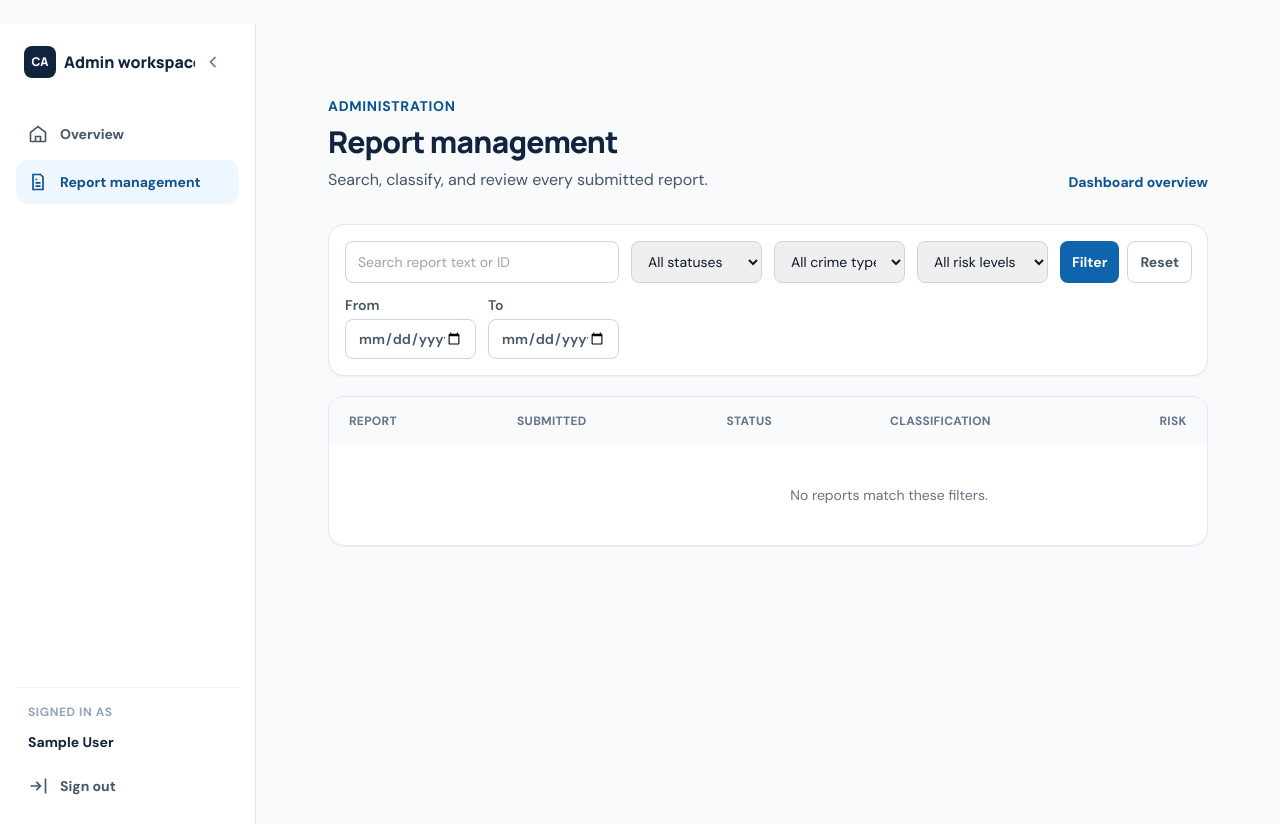
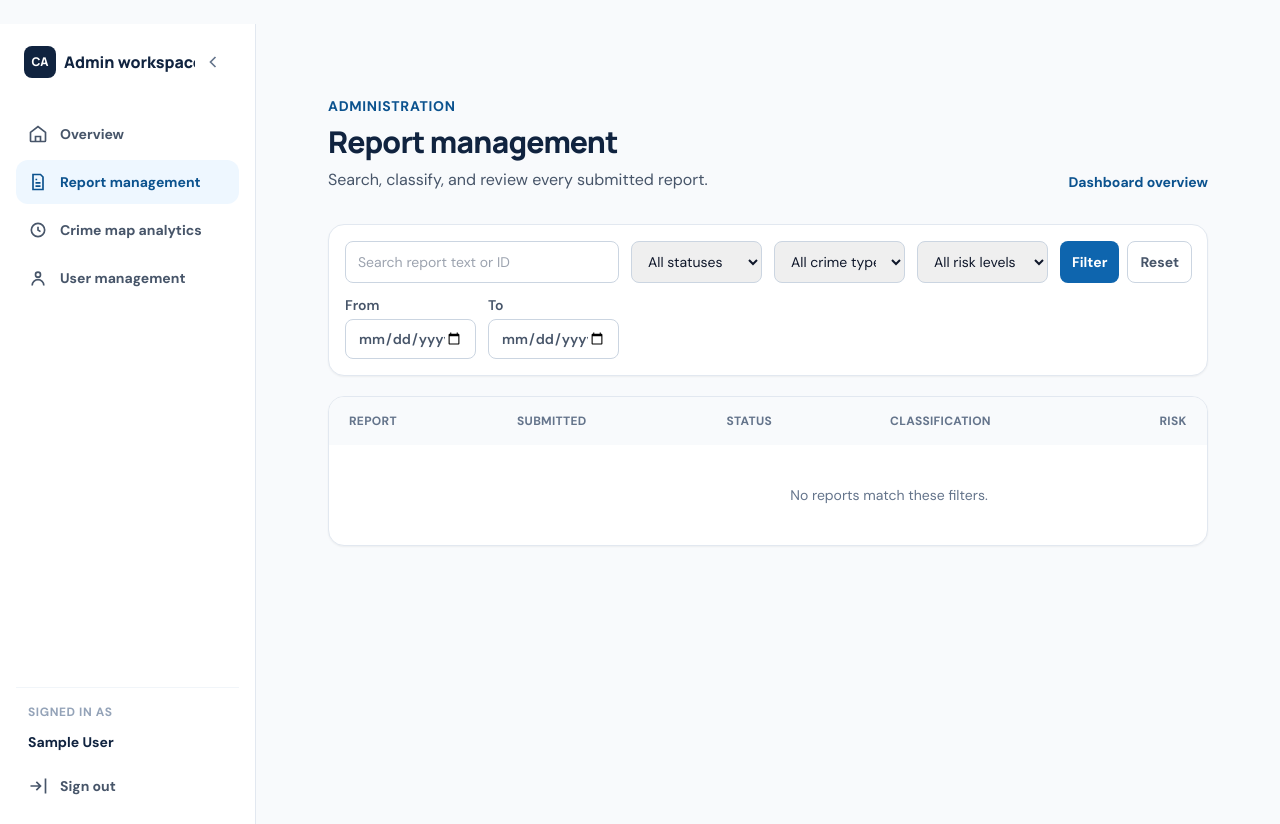
Before and after one commit to Kingsley-codes/crimeAlert, a Flask app: page /admin/reports in a window 1280 px wide. Run offline with Flask 3, Linux system fonts and the light colour scheme; the visitor is signed in with stand-in values (Sample User, id 1); data that the repository does not hold is empty; some libraries are stand-ins or nearby versions.

Commit message:
milestone 9 & 10

```diff
--- a/app/routes/admin/__init__.py
+++ b/app/routes/admin/__init__.py
@@ -12,6 +12,7 @@ from app.models.admin_log import AdminLog
 from app.models.crime_type import CrimeType
 from app.models.crime_report import CrimeReport
 from app.models.notification import Notification
+from app.models.user import User
 from app.services.auth_service import authenticate_user
 from app.utils.decorators import admin_required
 
@@ -19,6 +20,7 @@ from app.utils.decorators import admin_required
 admin_bp = Blueprint("admin", __name__, url_prefix="/admin")
 VALID_STATUSES = {"approved", "rejected"}
 VALID_RISK_LEVELS = {"high", "medium", "low"}
+VALID_USER_STATUSES = {"active", "suspended"}
 
 
 def _report_payload(report: CrimeReport) -> dict[str, object]:
@@ -33,6 +35,35 @@ def _json_error(message: str, status: int = 400):
 def _parse_filter_date(value: str | None) -> date | None:
     if not value:
         return None
+
+
+def _map_payload(report: CrimeReport) -> dict[str, object]:
+    """Return full-location report data exclusively for the admin analytics map."""
+    return {
+        "id": report.id,
+        "crime_type": report.crime_type,
+        "incident_datetime": report.incident_datetime.isoformat(),
+        "risk_level": report.risk_level,
+        "status": report.status,
+        "latitude": float(report.latitude),
+        "longitude": float(report.longitude),
+    }
+
+
+def _hotspots(reports: list[CrimeReport]) -> list[dict[str, object]]:
+    """Group reports into approximately 5 km coordinate grid cells for quick hotspot ranking."""
+    cell_size = 0.05
+    cells: dict[tuple[int, int], int] = {}
+    for report in reports:
+        key = (int(float(report.latitude) // cell_size), int(float(report.longitude) // cell_size))
+        cells[key] = cells.get(key, 0) + 1
+    return [
+        {
+            "zone": f"Grid {latitude * cell_size:.2f}°, {longitude * cell_size:.2f}°",
+            "count": count,
+        }
+        for (latitude, longitude), count in sorted(cells.items(), key=lambda item: (-item[1], item[0]))[:5]
+    ]
     try:
         return date.fromisoformat(value)
     except ValueError:
@@ -145,6 +176,83 @@ def report_management():  # type: ignore[no-untyped-def]
     return render_template("admin/report_management.html", reports=reports, crime_types=crime_types)
 
 
+@admin_bp.get("/map-analytics")
+@admin_required
+def map_analytics():  # type: ignore[no-untyped-def]
+    """Render the administrator-only all-report crime map."""
+    return render_template("admin/map_analytics.html")
+
+
+@admin_bp.get("/map-analytics/data")
+@admin_required
+def map_analytics_data():  # type: ignore[no-untyped-def]
+    """Return all reports and the five busiest coordinate-grid zones for administrators."""
+    reports = db.session.scalars(db.select(CrimeReport).order_by(CrimeReport.incident_datetime.desc(), CrimeReport.id.desc())).all()
+    return jsonify({"reports": [_map_payload(report) for report in reports], "hotspots": _hotspots(reports)})
+
+
+@admin_bp.get("/users")
+@admin_required
+def user_management():  # type: ignore[no-untyped-def]
+    """List standard user accounts without ever removing their report history."""
+    search = request.args.get("search", "").strip()
+    status = request.args.get("status", "").strip().lower()
+    statement = db.select(User).where(User.role == "user")
+    if status in VALID_USER_STATUSES:
+        statement = statement.where(User.is_active.is_(status == "active"))
+    if search:
+        pattern = f"%{search}%"
+        statement = statement.where(or_(User.name.ilike(pattern), User.email.ilike(pattern), cast(User.id, String).ilike(pattern)))
+    users = db.session.scalars(statement.order_by(User.created_at.desc(), User.id.desc())).all()
+    report_counts = dict(
+        db.session.execute(
+            db.select(CrimeReport.reporter_id, db.func.count(CrimeReport.id))
+            .where(CrimeReport.reporter_id.is_not(None))
+            .group_by(CrimeReport.reporter_id)
+        ).all()
+    )
+    return render_template("admin/user_management.html", users=users, report_counts=report_counts)
+
+
+@admin_bp.get("/users/<int:user_id>")
+@admin_required
+def user_report_history(user_id: int):  # type: ignore[no-untyped-def]
+    """Show an administrator the full retained report history for one standard user."""
+    user = db.session.scalar(db.select(User).where(User.id == user_id, User.role == "user"))
+    if user is None:
+        from flask import abort
+
+        abort(404)
+    reports = db.session.scalars(
+        db.select(CrimeReport).where(CrimeReport.reporter_id == user.id).order_by(CrimeReport.created_at.desc(), CrimeReport.id.desc())
+    ).all()
+    return render_template("admin/user_report_history.html", user=user, reports=reports)
+
+
+@admin_bp.post("/users/<int:user_id>/status")
+@admin_required
+def update_user_status(user_id: int):  # type: ignore[no-untyped-def]
+    """Suspend or reactivate a standard user while retaining every related report."""
+    payload = request.get_json(silent=True)
+    action = str(payload.get("action", "")).strip().lower() if isinstance(payload, dict) else ""
+    if action not in {"suspend", "reactivate"}:
+        return _json_error("Choose suspend or reactivate.")
+    user = db.session.scalar(db.select(User).where(User.id == user_id, User.role == "user"))
+    if user is None:
+        return _json_error("User not found.", 404)
+    new_active = action == "reactivate"
+    if user.is_active == new_active:
+        return _json_error(f"User is already {'active' if new_active else 'suspended'}.")
+    try:
+        user.is_active = new_active
+        db.session.add(AdminLog(admin_id=current_user.id, action=f"user.{action}:{user.id}"))
+        db.session.commit()
+    except Exception:
+        db.session.rollback()
+        return _json_error("The user account could not be updated.", 500)
+    return jsonify({"ok": True, "message": f"{user.name}'s account was {'reactivated' if new_active else 'suspended'}.", "is_active": user.is_active})
+
+
 @admin_bp.post("/reports/<int:report_id>/actions")
 @admin_required
 def update_report(report_id: int):  # type: ignore[no-untyped-def]
--- /dev/null
+++ b/app/templates/admin/user_report_history.html
@@ -0,0 +1,6 @@
+{% extends "dashboard_base.html" %}
+{% block title %}{{ user.name }}'s reports | CrimeAlert{% endblock %}
+{% block dashboard_content %}
+<div class="flex flex-col justify-between gap-4 sm:flex-row sm:items-end"><div><a href="{{ url_for('admin.user_management') }}" class="text-sm font-bold text-brand-700 hover:underline">← User management</a><p class="mt-5 text-sm font-bold uppercase tracking-wider text-brand-700">User report history</p><h1 class="mt-2 font-display text-3xl font-extrabold tracking-tight text-ink">{{ user.name }}</h1><p class="mt-2 text-slate-600">{{ user.email }} · Account is {{ 'active' if user.is_active else 'suspended' }}.</p></div><span class="rounded-full px-3 py-1.5 text-sm font-bold {{ 'bg-emerald-50 text-emerald-700' if user.is_active else 'bg-red-50 text-red-700' }}">{{ 'Active' if user.is_active else 'Suspended' }}</span></div>
+<div class="mt-8 overflow-hidden rounded-2xl border border-slate-200 bg-white shadow-sm"><div class="overflow-x-auto"><table class="min-w-[48rem] w-full text-left text-sm"><thead class="bg-slate-50 text-xs uppercase tracking-wide text-slate-500"><tr><th class="px-5 py-4">Report</th><th class="px-5 py-4">Incident</th><th class="px-5 py-4">Status</th><th class="px-5 py-4">Risk</th></tr></thead><tbody class="divide-y divide-slate-100">{% for report in reports %}<tr><td class="max-w-md px-5 py-4"><p class="font-bold capitalize text-ink">#{{ report.id }} · {{ report.crime_type }}</p><p class="mt-1 line-clamp-2 text-slate-500">{{ report.description }}</p></td><td class="whitespace-nowrap px-5 py-4 text-slate-600">{{ report.incident_datetime.strftime('%d %b %Y, %H:%M') }}</td><td class="px-5 py-4"><span class="rounded-full bg-slate-100 px-2.5 py-1 text-xs font-bold capitalize text-slate-700">{{ report.status }}</span></td><td class="px-5 py-4 capitalize text-slate-600">{{ report.risk_level }}</td></tr>{% else %}<tr><td colspan="4" class="px-5 py-10 text-center text-slate-500">This user has not submitted any reports.</td></tr>{% endfor %}</tbody></table></div></div>
+{% endblock %}
--- a/app/templates/base.html
+++ b/app/templates/base.html
@@ -16,7 +16,7 @@
   </head>
   <body class="min-h-screen bg-slate-50 font-sans text-slate-900 antialiased">
     {% set current_endpoint = request.endpoint %}
-    {% set dashboard_active = current_endpoint in ['web.dashboard', 'web.my_reports', 'web.my_report_detail', 'web.report_crime', 'admin.dashboard', 'admin.report_management'] %}
+    {% set dashboard_active = current_endpoint in ['web.dashboard', 'web.my_reports', 'web.my_report_detail', 'web.report_crime', 'admin.dashboard', 'admin.report_management', 'admin.map_analytics', 'admin.user_management', 'admin.user_report_history'] %}
     {% set is_dashboard = dashboard_active %}
     {% if not is_dashboard %}
     <header class="sticky top-0 z-50 border-b border-slate-200/80 bg-white/95 backdrop-blur">
--- a/app/templates/dashboard_base.html
+++ b/app/templates/dashboard_base.html
@@ -22,6 +22,8 @@
       {% if is_admin_dashboard %}
       <a href="{{ url_for('admin.dashboard') }}" title="Overview" class="flex items-center gap-3 rounded-xl px-3 py-3 text-sm font-bold {{ 'bg-brand-50 text-brand-700' if dashboard_endpoint == 'admin.dashboard' else 'text-slate-600 hover:bg-slate-100 hover:text-ink' }}"><svg class="h-5 w-5 shrink-0" viewBox="0 0 24 24" fill="none" stroke="currentColor" stroke-width="2"><path d="m3 10 9-7 9 7v10a1 1 0 0 1-1 1H4a1 1 0 0 1-1-1V10Z"/><path d="M9 21v-6h6v6"/></svg><span class="sidebar-label whitespace-nowrap">Overview</span></a>
       <a href="{{ url_for('admin.report_management') }}" title="Report management" class="flex items-center gap-3 rounded-xl px-3 py-3 text-sm font-bold {{ 'bg-brand-50 text-brand-700' if dashboard_endpoint == 'admin.report_management' else 'text-slate-600 hover:bg-slate-100 hover:text-ink' }}"><svg class="h-5 w-5 shrink-0" viewBox="0 0 24 24" fill="none" stroke="currentColor" stroke-width="2"><path d="M6 3h9l3 3v15H6z"/><path d="M9 13h6M9 17h6M9 9h2"/></svg><span class="sidebar-label whitespace-nowrap">Report management</span></a>
+      <a href="{{ url_for('admin.map_analytics') }}" title="Crime map analytics" class="flex items-center gap-3 rounded-xl px-3 py-3 text-sm font-bold {{ 'bg-brand-50 text-brand-700' if dashboard_endpoint == 'admin.map_analytics' else 'text-slate-600 hover:bg-slate-100 hover:text-ink' }}"><svg class="h-5 w-5 shrink-0" viewBox="0 0 24 24" fill="none" stroke="currentColor" stroke-width="2"><circle cx="12" cy="12" r="8"/><path d="M12 8v4l3 2"/></svg><span class="sidebar-label whitespace-nowrap">Crime map analytics</span></a>
+      <a href="{{ url_for('admin.user_management') }}" title="User management" class="flex items-center gap-3 rounded-xl px-3 py-3 text-sm font-bold {{ 'bg-brand-50 text-brand-700' if dashboard_endpoint in ['admin.user_management', 'admin.user_report_history'] else 'text-slate-600 hover:bg-slate-100 hover:text-ink' }}"><svg class="h-5 w-5 shrink-0" viewBox="0 0 24 24" fill="none" stroke="currentColor" stroke-width="2"><circle cx="12" cy="8" r="3"/><path d="M5 21a7 7 0 0 1 14 0"/></svg><span class="sidebar-label whitespace-nowrap">User management</span></a>
       {% else %}
       <a href="{{ url_for('web.dashboard') }}" title="Overview" class="flex items-center gap-3 rounded-xl px-3 py-3 text-sm font-bold {{ 'bg-brand-50 text-brand-700' if dashboard_endpoint == 'web.dashboard' else 'text-slate-600 hover:bg-slate-100 hover:text-ink' }}"><svg class="h-5 w-5 shrink-0" viewBox="0 0 24 24" fill="none" stroke="currentColor" stroke-width="2"><path d="m3 10 9-7 9 7v10a1 1 0 0 1-1 1H4a1 1 0 0 1-1-1V10Z"/><path d="M9 21v-6h6v6"/></svg><span class="sidebar-label whitespace-nowrap">Overview</span></a>
       <a href="{{ url_for('web.my_reports') }}" title="My reports" class="flex items-center gap-3 rounded-xl px-3 py-3 text-sm font-bold {{ 'bg-brand-50 text-brand-700' if dashboard_endpoint in ['web.my_reports', 'web.my_report_detail'] else 'text-slate-600 hover:bg-slate-100 hover:text-ink' }}"><svg class="h-5 w-5 shrink-0" viewBox="0 0 24 24" fill="none" stroke="currentColor" stroke-width="2"><path d="M6 3h9l3 3v15H6z"/><path d="M9 13h6M9 17h6M9 9h2"/></svg><span class="sidebar-label whitespace-nowrap">My reports</span></a>
```
Also changed, not shown: app/templates/admin/map_analytics.html (added, +29 -0 lines), app/templates/admin/user_management.html (added, +8 -0 lines), tests/test_app.py (+36 -0 lines).
